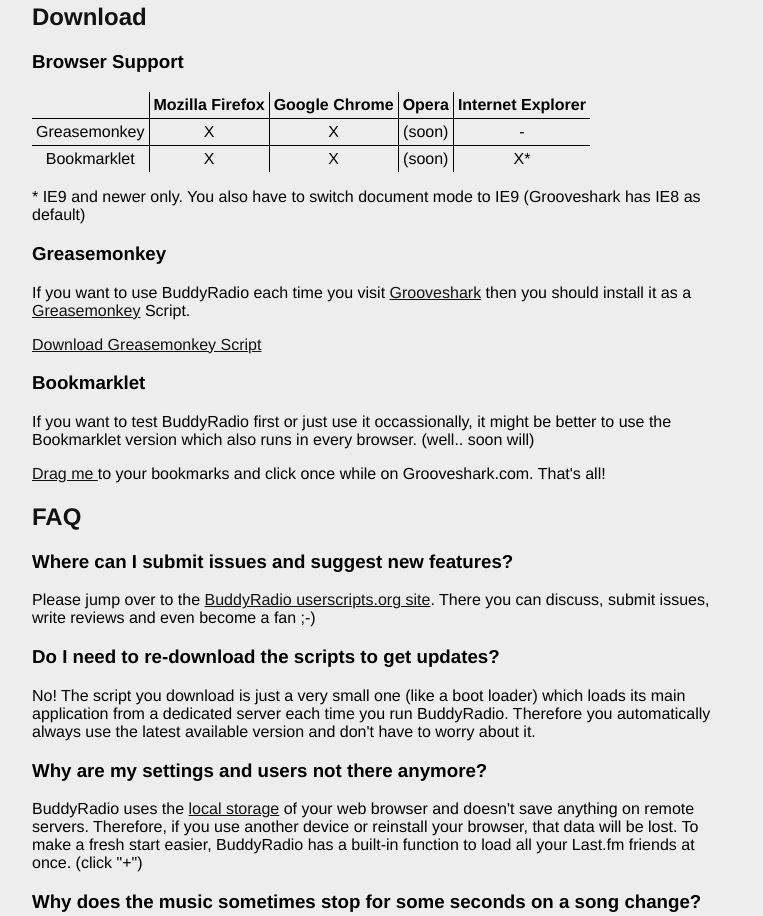
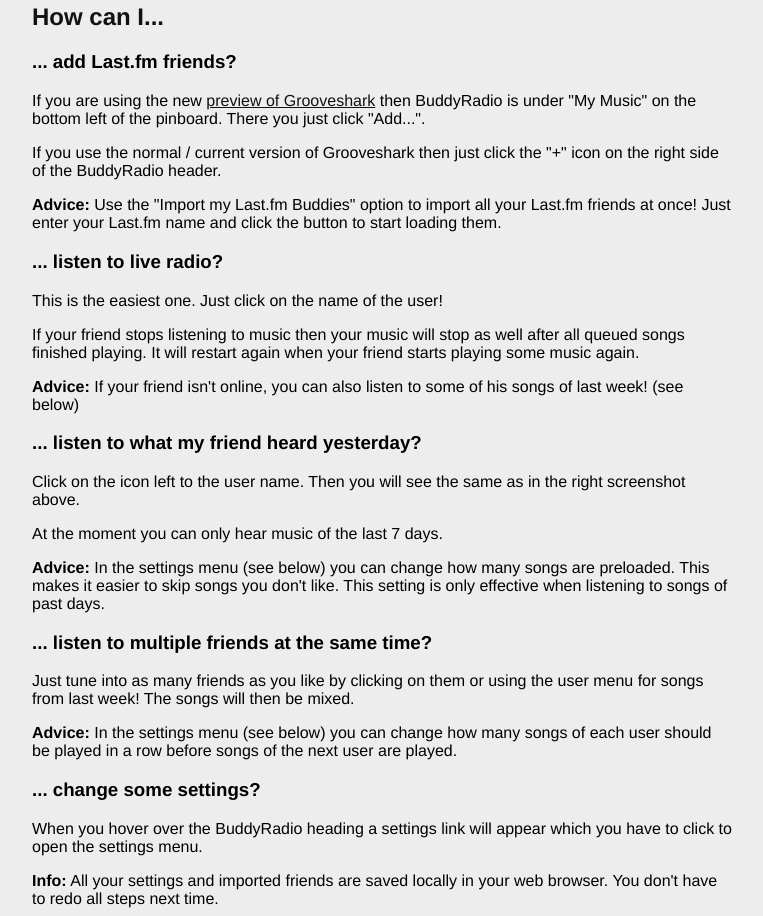
Before and after one commit to letmaik/buddyradio, a plain HTML site: page index.html in a window 1280 px wide. Shown: the part 554-1470 px from the top of the page, without its empty margins (258-1021 px from the left). Drawn offline with Linux system fonts and the light colour scheme.

Commit message:
added info on common use cases (screenshots follow)

```diff
--- a/index.html
+++ b/index.html
@@ -66,8 +66,68 @@
 		listened to at that day.
 	</p>
 
+	<h2>How can I...</h2>
+	<h3>... add Last.fm friends?</h3>
+	<p>
+		If you are using the new <a href="http://preview.grooveshark.com/">preview of Grooveshark</a> then
+		BuddyRadio is under "My Music" on the bottom left of the pinboard. There you just click "Add...".
+	</p>
+	<p>
+		If you use the normal / current version of Grooveshark then just click the "+" icon on the right side
+		of the BuddyRadio header.
+	</p>
+	<p>
+		<strong>Advice:</strong> Use the "Import my Last.fm Buddies" option to import all your Last.fm friends
+		at once! Just enter your Last.fm name and click the button to start loading them.
+	</p>
+
+	<h3>... listen to live radio?</h3>
+	<p>
+		This is the easiest one. Just click on the name of the user!
+	</p>
+	<p>
+		If your friend stops listening to music then your music will stop as well after all queued songs
+		finished playing. It will restart again when your friend starts playing some music again.
+	</p>
+	<p>
+		<strong>Advice:</strong> If your friend isn't online, you can also listen to some of his songs of
+		last week! (see below)
+	</p>
+
+	<h3>... listen to what my friend heard yesterday?</h3>
+	<p>
+		Click on the icon left to the user name. Then you will see the same as in the right screenshot above.
+	</p>
+	<p>
+		At the moment you can only hear music of the last 7 days.
+	</p>
+	<p>
+		<strong>Advice:</strong> In the settings menu (see below) you can change how many songs are
+		preloaded. This makes it easier to skip songs you don't like. This setting is only effective
+		when listening to songs of past days.
+	</p>
+
+	<h3>... listen to multiple friends at the same time?</h3>
+	<p>
+		Just tune into as many friends as you like by clicking on them or using the user menu for songs
+		from last week! The songs will then be mixed.
+	</p>
+	<p>
+		<strong>Advice:</strong> In the settings menu (see below) you can change how many songs of each user
+		should be played in a row before songs of the next user are played.
+	</p>
+
+	<h3>... change some settings?</h3>
+	<p>
+		When you hover over the BuddyRadio heading a settings link will appear which you have to click to
+		open the settings menu.
+	</p>
+	<p>
+		<strong>Info:</strong> All your settings and imported friends are saved locally in your web browser.
+		You don't have to redo all steps next time.
+	</p>
+
 	<h2>Download</h2>
-
 	<h3>Browser Support</h3>
 	<table class="browser_support">
 		<thead>
```
